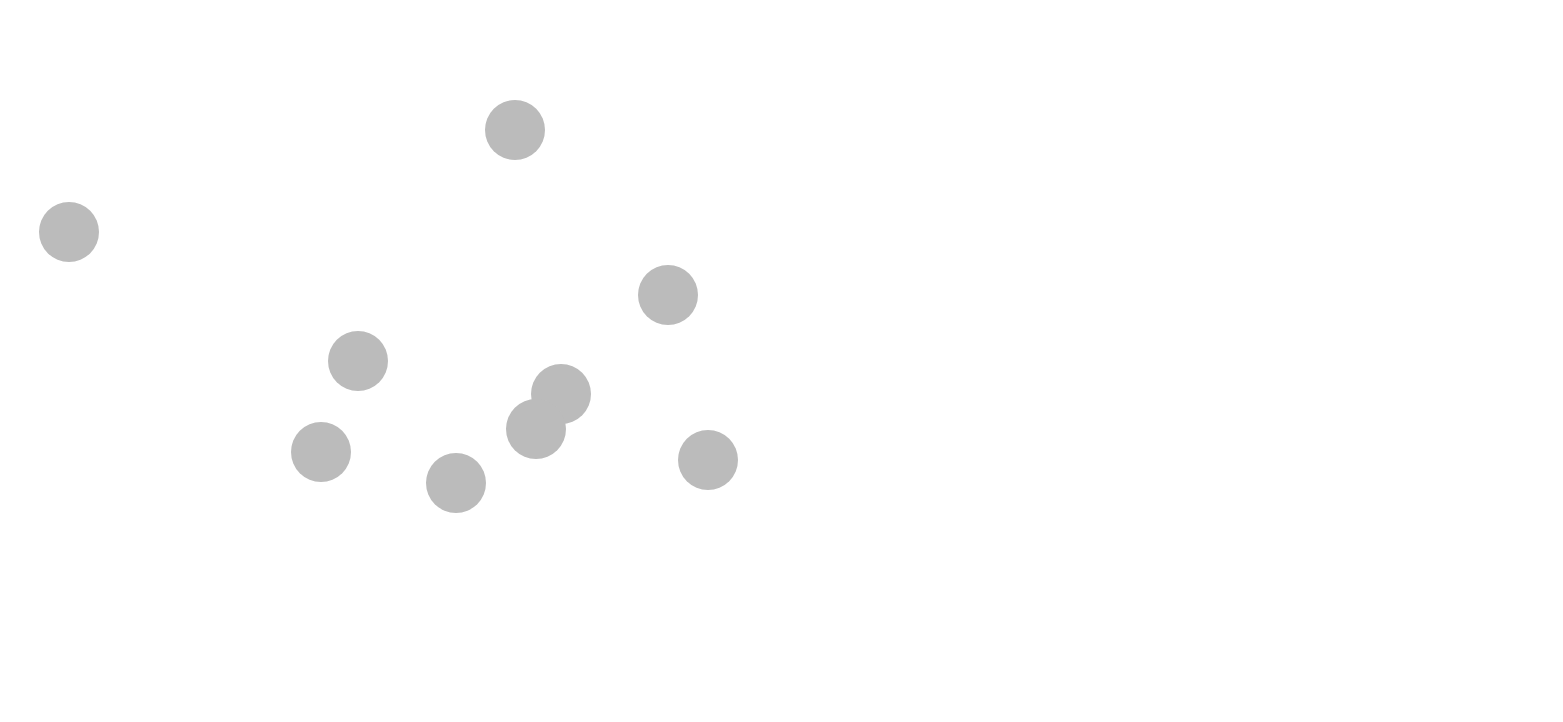
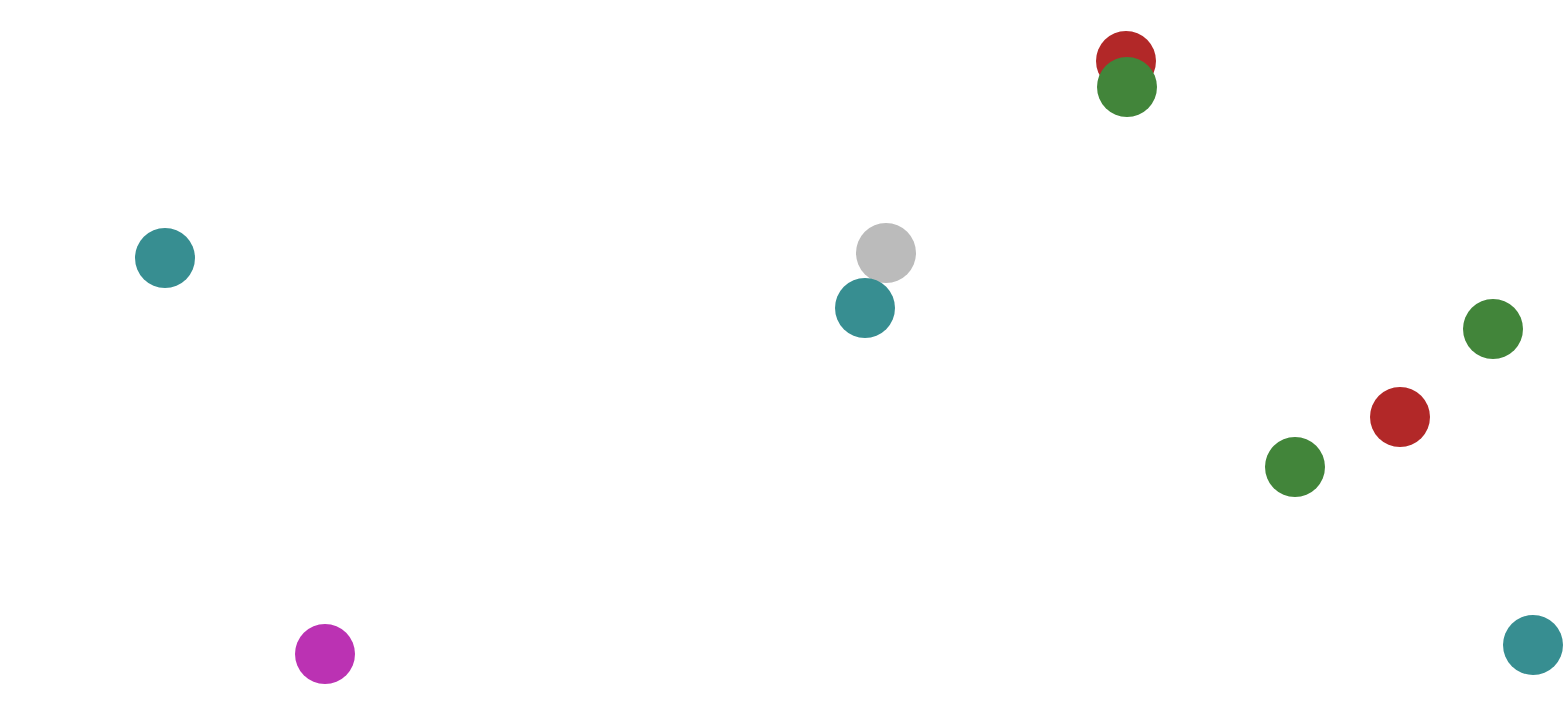
Before and after one commit to mmouhib/focus, a React (Create React App) app: page / in a window 1280 px wide. Shown: the top 722 px of the page, 1563 px wide, since content can reach past the window. Built offline with nearby package versions, Linux system fonts and the light colour scheme.

Commit message:
Refactored components

```diff
--- a/src/App.tsx
+++ b/src/App.tsx
@@ -1,18 +1,30 @@
 import * as React from 'react';
 import { ChakraProvider } from '@chakra-ui/react';
 import Clickable from './components/Clickable';
+import { useState } from 'react';
+import Position from './Position';
 
-const RandomPosition = (min: number, max: number): string => {
-	return (Math.floor(Math.random() * max) + min).toString();
-};
+//todo generate circle color randomly
+export default function () {
+	const colors: string[] = ['#b22828', '#42853a', '#bbb', '#378e91', '#bb32b3'];
+	const [positions, setPositions] = useState<Position[]>([]);
 
-export default function () {
 	return (
 		<ChakraProvider>
-			{[1, 2, 3, 4, 5, 4, 54, 54, 5].map((element, index) => {
-				let top: string = RandomPosition(10, 500) + 'px';
-				let left: string = RandomPosition(15, 700) + 'px';
-				return <Clickable key={index} top={top} left={left} />;
+			{[...Array(10)].map((element, index) => {
+				let top: number = Math.floor(Math.random() * 800) + 10;
+				let left: number = Math.floor(Math.random() * 1500) + 15;
+				// setPositions([new Position(top, left), ...positions]);
+
+				let color: string = colors[Math.floor(Math.random() * colors.length)].toString();
+				return (
+					<Clickable
+						key={index}
+						top={top.toString() + 'px'}
+						left={left.toString() + 'px'}
+						color={color}
+					/>
+				);
 			})}
 		</ChakraProvider>
 	);
--- /dev/null
+++ b/src/Position.ts
@@ -0,0 +1,17 @@
+export default class Position {
+	private top: number;
+	private left: number;
+
+	constructor(top: number, left: number) {
+		this.top = top;
+		this.left = left;
+	}
+
+	getTop(): number {
+		return this.top;
+	}
+
+	getLeft(): number {
+		return this.left;
+	}
+}
--- a/src/components/Clickable.tsx
+++ b/src/components/Clickable.tsx
@@ -5,30 +5,29 @@ interface ClickableProps {
 	top?: string;
 	bottom?: string;
 	right?: string;
-	left?: string;
+	left: string;
+	color: string;
 }
 
 export default function Clickable(props: ClickableProps): JSX.Element {
 	const [display, setDisplay] = useState<'inline' | 'none'>('inline');
 
-	let Styles: React.CSSProperties = {
+	const Styles: React.CSSProperties = {
 		height: '60px',
 		width: '60px',
-		backgroundColor: '#bbb',
+		backgroundColor: props.color,
 		borderRadius: '50%',
 		position: 'absolute',
 		display: display,
+		top: props.top,
+		left: props.left,
+		right: props.right,
+		bottom: props.bottom,
 	};
 
 	return (
 		<div
-			style={{
-				top: props.top,
-				left: props.left,
-				right: props.right,
-				bottom: props.bottom,
-				...Styles,
-			}}
+			style={Styles}
 			onClick={() => {
 				setDisplay('none');
 			}}
```
